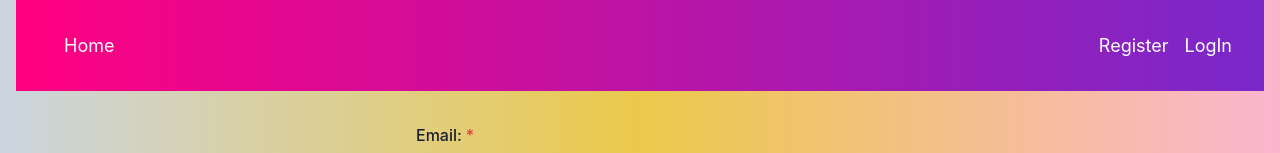
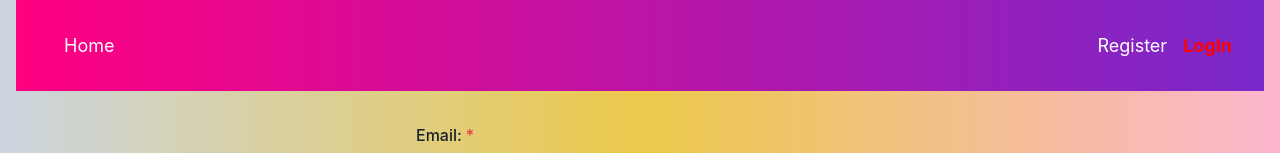
Before and after one commit to Totalinfonet/goit-react-hw-08-phonebook, a React (Create React App) app: page /goit-react-hw-08-phonebook/login in a window 1280 px wide. Shown: the top 153 px of the page. Built offline with nearby package versions, Linux system fonts and the light colour scheme.

Commit message:
Active NavLink Styles Added

```diff
--- a/src/components/AuthNav/AuthNav.jsx
+++ b/src/components/AuthNav/AuthNav.jsx
@@ -4,10 +4,26 @@ import { Stack, Text } from '@chakra-ui/react';
 export const AuthNav = () => {
   return (
     <Stack direction="row" spacing={4}>
-      <NavLink to="/register">
+      <NavLink
+        to="/register"
+        style={({ isActive }) => {
+          return {
+            fontWeight: isActive ? 'bold' : '',
+            color: isActive ? 'red' : 'white',
+          };
+        }}
+      >
         <Text fontSize="lg">Register</Text>
       </NavLink>
-      <NavLink to="/login">
+      <NavLink
+        to="/login"
+        style={({ isActive }) => {
+          return {
+            fontWeight: isActive ? 'bold' : '',
+            color: isActive ? 'red' : 'white',
+          };
+        }}
+      >
         <Text fontSize="lg">LogIn</Text>
       </NavLink>
     </Stack>
--- a/src/components/Navigation/Navigation.jsx
+++ b/src/components/Navigation/Navigation.jsx
@@ -1,27 +1,40 @@
 import { NavLink } from 'react-router-dom';
 import { useAuth } from '../../hooks/useAuth';
-import { Flex, Box, Text } from '@chakra-ui/react';
+import { Flex, Text } from '@chakra-ui/react';
 
 export const Navigation = () => {
   const { isLoggedIn } = useAuth();
 
   return (
-    <Flex
-      as="nav"
-      alignItems="center"
-      justifyContent="space-between"
-      padding="1rem"
-    >
-      <Box>
-        <NavLink to="/">
-          <Text fontSize="lg">Home</Text>
+    <Flex as="nav" alignItems="center" padding="1rem">
+      <NavLink
+        to="/"
+        style={({ isActive }) => {
+          return {
+            fontWeight: isActive ? 'bold' : '',
+            color: isActive ? 'blue' : 'white',
+          };
+        }}
+      >
+        <Text fontSize="lg" mr="1rem">
+          Home
+        </Text>
+      </NavLink>
+      {isLoggedIn && (
+        <NavLink
+          to="/contacts"
+          style={({ isActive }) => {
+            return {
+              fontWeight: isActive ? 'bold' : '',
+              color: isActive ? 'blue' : 'white',
+            };
+          }}
+        >
+          <Text fontSize="lg" mr="1rem">
+            Contacts
+          </Text>
         </NavLink>
-        {isLoggedIn && (
-          <NavLink to="/contacts">
-            <Text fontSize="lg">Contacts</Text>
-          </NavLink>
-        )}
-      </Box>
+      )}
     </Flex>
   );
 };
--- a/src/components/UserMenu/UserMenu.jsx
+++ b/src/components/UserMenu/UserMenu.jsx
@@ -8,11 +8,11 @@ export const UserMenu = () => {
   const { user } = useAuth();
 
   return (
-    <Box p={4}>
+    <Box p={4} display="inline-flex" alignItems="baseline">
       <Text fontSize="lg" fontWeight="bold" mb={2}>
         Welcome, {user.email}
       </Text>
-      <Button colorScheme="red" onClick={() => dispatch(logOut())}>
+      <Button colorScheme="red" ml={2} onClick={() => dispatch(logOut())}>
         Log Out
       </Button>
     </Box>
```
